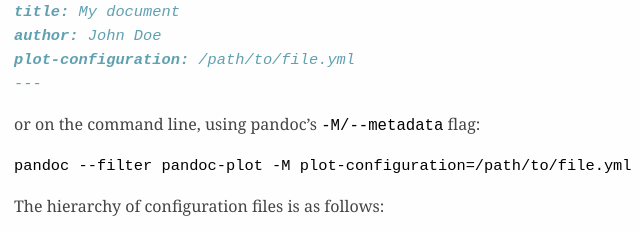
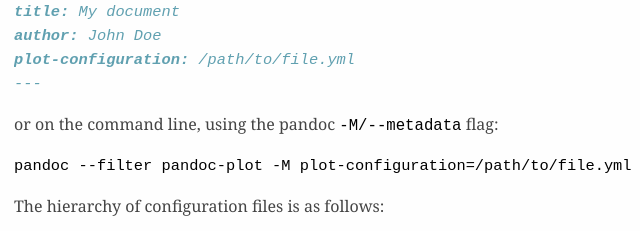
Before and after one commit to LaurentRDC/pandoc-plot, a plain HTML site: page docs/MANUAL.html in a window 1280 px wide. Shown: the part 9909-10140 px from the top of the page, 290-930 px from the left. Drawn offline with Linux system fonts and the light colour scheme.

Commit message:
Updated manual

```diff
--- a/docs/MANUAL.html
+++ b/docs/MANUAL.html
@@ -382,7 +382,7 @@ files. Here are <strong>all</strong> the possible parameters:</p>
 <span id="cb22-3"><a href="#cb22-3" aria-hidden="true"></a><span class="an">author:</span><span class="co"> John Doe</span></span>
 <span id="cb22-4"><a href="#cb22-4" aria-hidden="true"></a><span class="an">plot-configuration:</span><span class="co"> /path/to/file.yml</span></span>
 <span id="cb22-5"><a href="#cb22-5" aria-hidden="true"></a><span class="co">---</span></span></code></pre></div>
-<p>or on the command line, using pandoc’s <code>-M/--metadata</code> flag:</p>
+<p>or on the command line, using the pandoc <code>-M/--metadata</code> flag:</p>
 <div class="sourceCode" id="cb23"><pre class="sourceCode bash"><code class="sourceCode bash"><span id="cb23-1"><a href="#cb23-1" aria-hidden="true"></a><span class="ex">pandoc</span> --filter pandoc-plot -M plot-configuration=/path/to/file.yml ...</span></code></pre></div>
 <p>The hierarchy of configuration files is as follows:</p>
 <ol type="1">
```
Also changed, not shown: 2 other files.
